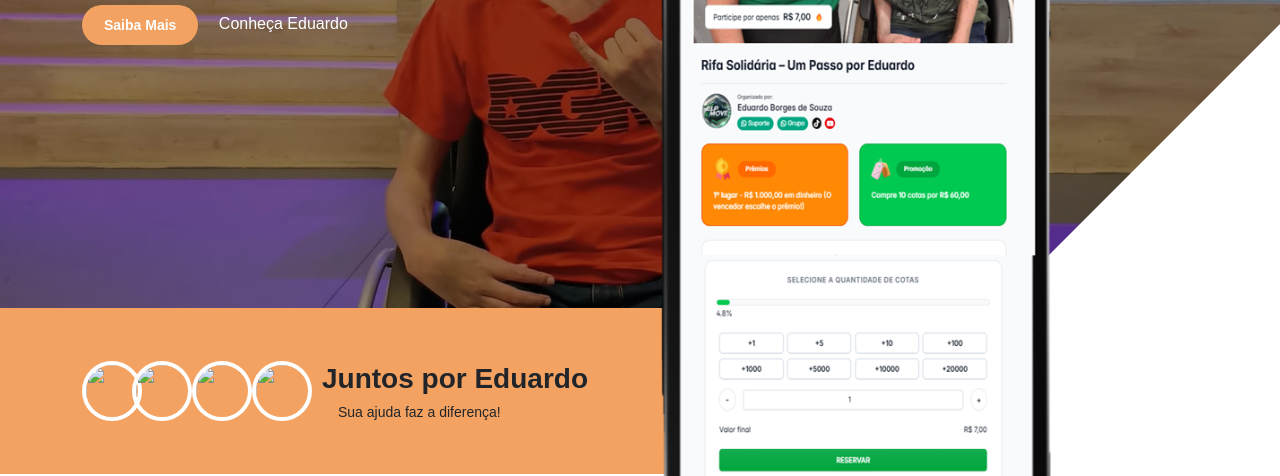
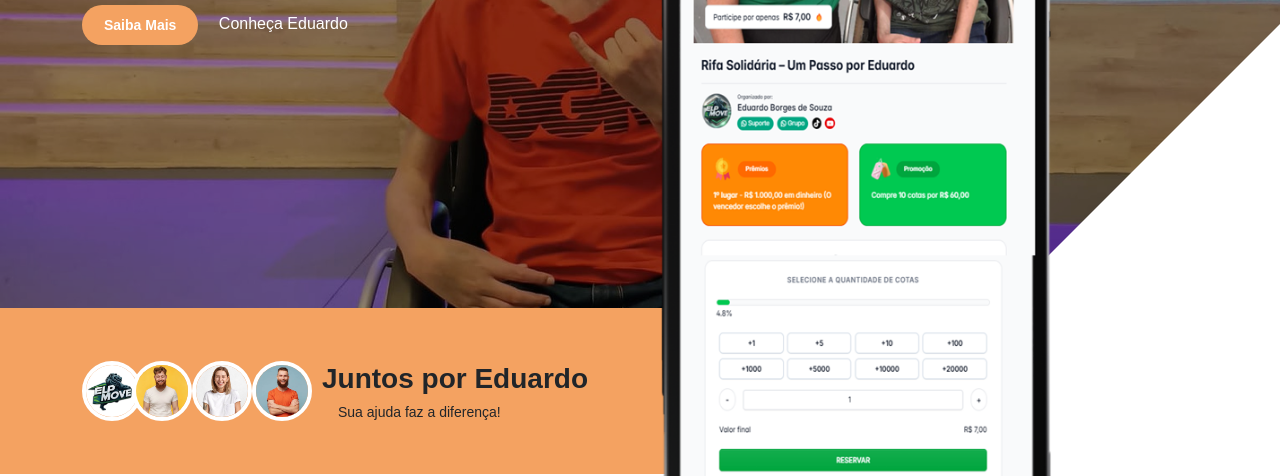
Before and after one commit to ELPGREEN/ajudandoeduardo, a plain HTML site: page index.html in a window 1280 px wide. Shown: the part 324-800 px from the top of the page. Drawn offline with Linux system fonts and the light colour scheme; a web font is replaced by a local one.

Commit message:
Update index.html

```diff
--- a/index.html
+++ b/index.html
@@ -14,7 +14,7 @@
     <!-- Open Graph Meta Tags (para compartilhamento em redes sociais) -->
     <meta property="og:title" content="Um Passo por Eduardo – Erechim: Ajude-o a Voltar a Caminhar">
     <meta property="og:description" content="Eduardo, de Erechim, precisa de uma prótese transtibial após amputação. Participe da campanha solidária e transforme a vida desse guerreiro! Doe agora.">
-    <meta property="og:image" content="https://ajudandoeduardo.com/images/Imagem4.png">
+    <meta property="og:image" content="/images/Imagem4.png">
     <meta property="og:image:width" content="1200">
     <meta property="og:image:height" content="630">
     <meta property="og:url" content="https://ajudandoeduardo.com">
@@ -25,7 +25,7 @@
     <meta name="twitter:card" content="summary_large_image">
     <meta name="twitter:title" content="Um Passo por Eduardo – Erechim: Ajude-o a Voltar a Caminhar">
     <meta name="twitter:description" content="Campanha solidária para Eduardo, de Erechim, comprar uma prótese transtibial. Doe e compartilhe essa história de superação!">
-    <meta name="twitter:image" content="https://ajudandoeduardo.com/images/Imagem4.png">
+    <meta property="og:image" content="Imagem4.png">
 
     <!-- Título Otimizado -->
     <title>Um Passo por Eduardo – Campanha Solidária Erechim | Prótese Transtibial</title>
@@ -94,22 +94,22 @@
                 </div>
             </section>
 
-            <section class="featured-section">
+              <section class="featured-section">
                 <div class="container">
                     <div class="row">
                         <div class="col-lg-8 col-12">
                             <div class="avatar-group d-flex flex-wrap align-items-center">
                                 <a href="https://rifa.digital/s/Vwsdbt1tAC5" target="_blank">
-                                    <img src="images/avatar/portrait-beautiful-young-woman-standing-grey-wall.jpg" class="img-fluid avatar-image" alt="">
+                                    <img src="images/portrait-beautiful-young-woman-standing-grey-wall.jpg" class="img-fluid avatar-image" alt="">
                                 </a>
                                 <a href="https://rifa.digital/s/Vwsdbt1tAC5" target="_blank">
-                                    <img src="images/avatar/portrait-young-redhead-bearded-male.jpg" class="img-fluid avatar-image avatar-image-left" alt="">
+                                    <img src="images/portrait-young-redhead-bearded-male.jpg" class="img-fluid avatar-image avatar-image-left" alt="">
                                 </a>
                                 <a href="https://rifa.digital/s/Vwsdbt1tAC5" target="_blank">
-                                    <img src="images/avatar/pretty-blonde-woman.jpg" class="img-fluid avatar-image avatar-image-left" alt="">
+                                    <img src="images/pretty-blonde-woman.jpg" class="img-fluid avatar-image avatar-image-left" alt="">
                                 </a>
                                 <a href="https://rifa.digital/s/Vwsdbt1tAC5" target="_blank">
-                                    <img src="images/avatar/studio-portrait-emotional-happy-funny-smiling-boyfriend.jpg" class="img-fluid avatar-image avatar-image-left" alt="">
+                                    <img src="images/studio-portrait-emotional-happy-funny-smiling-boyfriend.jpg" class="img-fluid avatar-image avatar-image-left" alt="">
                                 </a>
                                 <div class="reviews-group mt-3 mt-lg-0">
                                     <strong>Juntos por Eduardo</strong><br>
```
